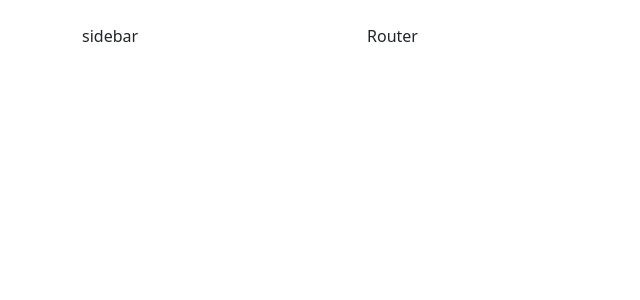
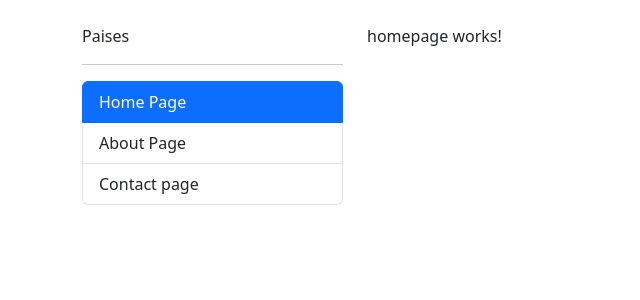
Before and after one commit to ozuro/app--countries, an Angular app: page / in a window 1280 px wide. Shown: the top 300 px of the page, without its empty margins (0-640 px from the left). Built offline with nearby package versions, Linux system fonts and the light colour scheme.

Commit message:
paises definiendo estructura

```diff
--- a/src/app/app.component.html
+++ b/src/app/app.component.html
@@ -1,10 +1,12 @@
 <div class="row mt-4">
   <div class="col-3">
     <!-- menu -->
-    sidebar
+    <shared-sidebar></shared-sidebar>
   </div>
   <div class="col">
     <!-- las paginas  -->
-    Router
+    <!-- <app-homepage></app-homepage> -->
+   <!-- <share-about-page></share-about-page> -->
+   <router-outlet></router-outlet>
   </div>
 </div>
--- a/src/app/app.module.ts
+++ b/src/app/app.module.ts
@@ -3,6 +3,7 @@ import { BrowserModule } from '@angular/platform-browser';
 
 import { AppComponent } from './app.component';
 import { SharedModule } from './shared/shared.module';
+import { AppRoutingModule } from './app-routing.module';
 
 @NgModule({
   declarations: [
@@ -10,7 +11,9 @@ import { SharedModule } from './shared/shared.module';
   ],
   imports: [
     BrowserModule,
-    SharedModule
+    AppRoutingModule,
+    SharedModule,
+
   ],
   providers: [],
   bootstrap: [AppComponent]
--- /dev/null
+++ b/src/app/shared/components/sidebar/sidebar.component.html
@@ -0,0 +1,24 @@
+<p>Paises</p>
+<hr>
+
+<ul class="list-group">
+  <li
+  routerLink=""
+  routerLinkActive="active"
+  [routerLinkActiveOptions]="{exact:true}"
+  class="list-group-item">
+    Home Page
+  </li>
+  <li
+  routerLink="about"
+  routerLinkActive="active"
+  class="list-group-item"
+  >
+    About Page</li>
+    <li
+    routerLink="contact"
+    routerLinkActive="active"
+    class="list-group-item"
+    >
+      Contact page</li>
+</ul>
```
Also changed, not shown: src/app/app-routing.module.ts (added, +39 -0 lines), src/app/countries/countries-routing.module.ts (added, +13 -0 lines), src/app/shared/components/sidebar/sidebar.component.ts (added, +10 -0 lines), src/app/shared/shared.module.ts (+19 -2 lines), src/app/shared/components/sidebar/sidebar.component.css (added), 1 other file (tests, documents, lock files or other folders).
